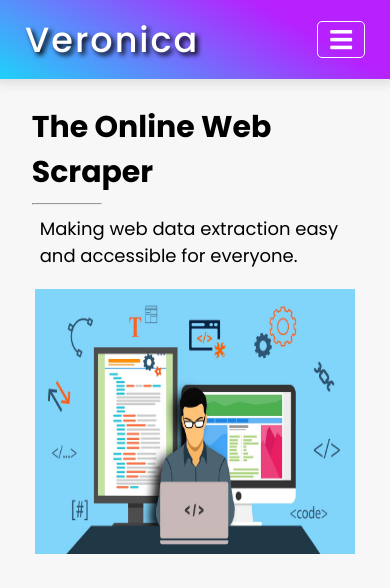
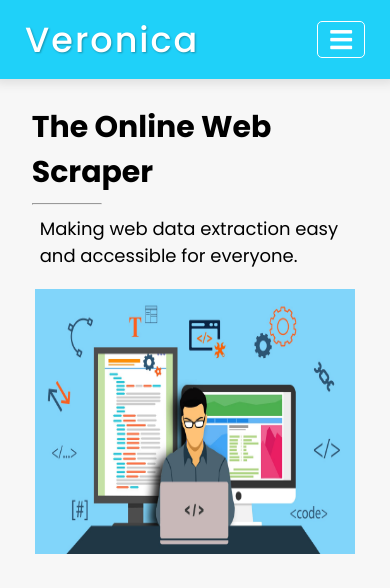
Before and after one commit to rishav-jha-mech/VeronicaHeroku, a Django app: page / in a window 390 px wide. Shown: the top 588 px of the page. Run offline with Django 3.2, Linux system fonts and the light colour scheme.

Commit message:
Some changes

```diff
--- a/static/css/base.css
+++ b/static/css/base.css
@@ -134,6 +134,15 @@ a {
   background-image: linear-gradient(30deg, #1fd1f9 0%, #b621fe 74%);
   box-shadow: 0 0 10px 5px rgba(0, 0, 0, 0.101);
 }
+@media(max-width:600px){
+  .navbar{
+    background-image: none !important;
+    background: #1fd1f9 !important;
+  }
+  .navbar h2 {
+    text-shadow: 1px 1px 2px rgba(0, 0, 0, 0.295) !important;
+  }
+}
 .navbar h2 {
   font-size: 40px;
   color: white;
@@ -242,7 +251,7 @@ a {
     transition: 0.5s;
     animation: navbar-animate 0.3s linear;
     z-index: 100000000000000000000000000;
-    background: #333;
+    background: #111;
     background-attachment: fixed;
   }
   @keyframes navbar-animate{
--- a/templates/base.html
+++ b/templates/base.html
@@ -4,7 +4,7 @@
 <head>
     <meta charset="UTF-8">
     <meta http-equiv="X-UA-Compatible" content="IE=edge">
-    <meta name="theme-color" content="#1616FF"><!--  Theme Colour Added -->
+    <meta name="theme-color" content="#ff156f"><!--  Theme Colour Added -->
     <meta name="viewport" content="width=device-width, initial-scale=1.0">
     <!--FONT AWESOME CDN-->
     <link rel="stylesheet" href="https://cdnjs.cloudflare.com/ajax/libs/font-awesome/5.15.3/css/all.min.css" integrity="sha512-iBBXm8fW90+nuLcSKlbmrPcLa0OT92xO1BIsZ+ywDWZCvqsWgccV3gFoRBv0z+8dLJgyAHIhR35VZc2oM/gI1w==" crossorigin="anonymous" referrerpolicy="no-referrer" />
--- a/veronica/settings.py
+++ b/veronica/settings.py
@@ -7,7 +7,7 @@ BASE_DIR = Path(__file__).resolve().parent.parent
 
 SECRET_KEY = 'django-insecure-yk6ozt#r0re#yf(0$ahjo+&wlup@3pvj4vi4eg$f=3t^4^nbxz'
 
-DEBUG = False
+DEBUG = True
 
 ALLOWED_HOSTS = ['https:rj-veronica.herokuapp.com']
 
```
